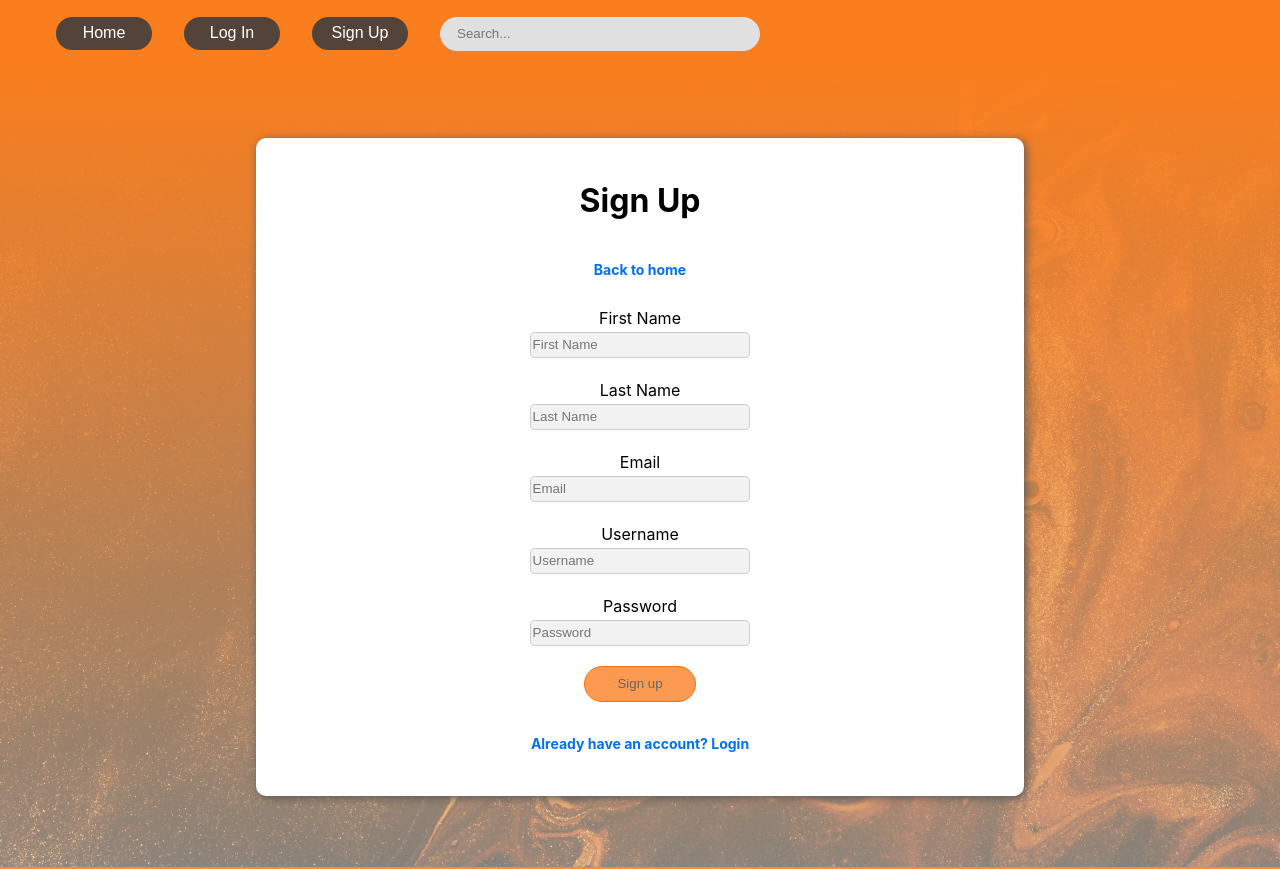
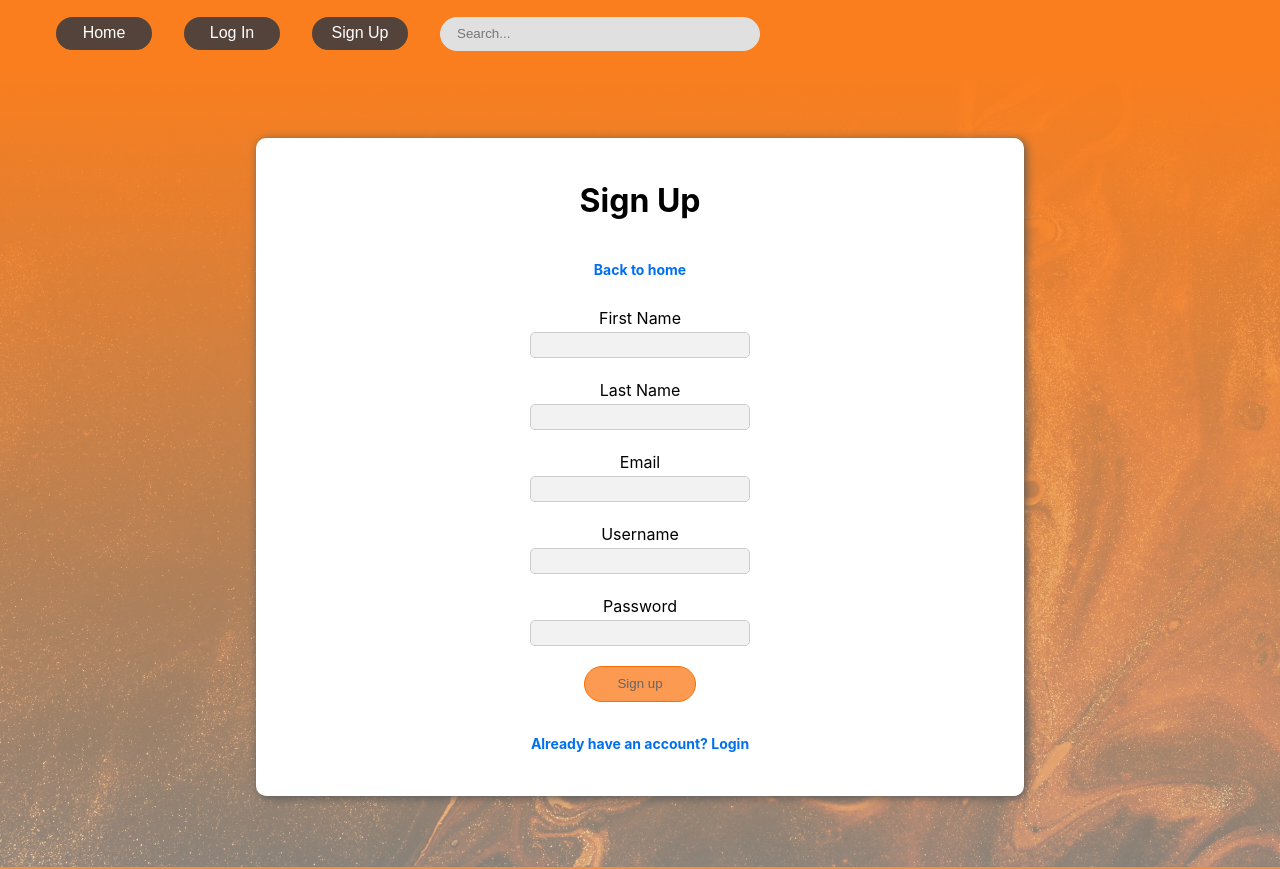
Before and after one commit to Antonia000/Nextapp, a Next.js app: page /signup in a window 1280 px wide. Shown: the top 869 px of the page. Built offline with nearby package versions, Linux system fonts and the light colour scheme.

Commit message:
Update app.

```diff
--- /dev/null
+++ b/components/Loader.js
@@ -0,0 +1,18 @@
+import Layout from '../components/Layout'
+import styles from '../styles/Layout.module.css'
+import Image from 'next/image'
+
+export default function Loader() {
+    return (
+        <Layout>
+            <div className={styles.card}>
+                <Image width={200} height={200} src={`https://res.cloudinary.com/dsjzunvn6/image/upload/v1632984977/Wedges-3s-200px_eb3o1u.gif`} alt="photo" />
+                <h5>Loading...</h5>
+            </div>
+
+        </Layout>
+
+
+
+    );
+}
--- a/pages/_app.js
+++ b/pages/_app.js
@@ -4,12 +4,24 @@ import { config } from "@fortawesome/fontawesome-svg-core";
 config.autoAddCss = false; // Tell Font Awesome to skip adding the CSS automatically
 import Router from 'next/router'
 import { parseCookies } from 'nookies'
-
+import { useState } from 'react';
+import Loader from '../components/Loader'
 
 function MyApp({ Component, pageProps }) {
+    const [loading, setLoading] = useState('');
+    Router.events.on("routeChangeStart", (url) => {
+        console.log("Route is changing...")
+        setLoading(true);
 
+    })
+    Router.events.on("routeChangeComplete", (url) => {
+        console.log("Route is changed.")
+        setLoading(false);
+
+    })
     return (
         <>
+            {loading && <Loader />}
             <Component {...pageProps} />
         </>
     )
--- a/pages/index.js
+++ b/pages/index.js
@@ -8,7 +8,7 @@ export default function Home() {
     return (
         <Layout>
             <Head>
-                <title>Login</title>
+                <title>Home</title>
                 <meta name="description" content="Generated by create next app" />
                 <link rel="icon" href="/favicon.ico" />
             </Head>
--- a/pages/login.js
+++ b/pages/login.js
@@ -64,11 +64,11 @@ export default function Login() {
     return (
         <>
             <Head>
-                <title>Login</title>
+                <title>Log In</title>
             </Head>
             <Layout>
                 <div className={styles.card}>
-                    <h1>Login</h1>
+                    <h1>Log In</h1>
                     <h2>
                         <Link href="/" passHref>
                             <Link passHref>Back to home</Link>
--- a/pages/signup.js
+++ b/pages/signup.js
@@ -61,15 +61,15 @@ export default function Register() {
                         </Link>
                     </h2>
                     <label htmlFor="first-name">First Name</label>
-                    <input id="first-name" onChange={e => setfirstName(e.target.value)} value={firstName} placeholder="First Name"></input>
+                    <input id="first-name" onChange={e => setfirstName(e.target.value)} value={firstName} ></input>
                     <label htmlFor="last-name">Last Name</label>
-                    <input id="last-name" onChange={e => setlastName(e.target.value)} value={lastName} placeholder="Last Name"></input>
+                    <input id="last-name" onChange={e => setlastName(e.target.value)} value={lastName}></input>
                     <label htmlFor="email">Email</label>
-                    <input id="email" onChange={e => setEmail(e.target.value)} value={email} placeholder="Email"></input>
+                    <input id="email" onChange={e => setEmail(e.target.value)} value={email} ></input>
                     <label htmlFor="username">Username</label>
-                    <input id="username" onChange={e => setUsername(e.target.value)} value={username} placeholder="Username"></input>
+                    <input id="username" onChange={e => setUsername(e.target.value)} value={username} ></input>
                     <label htmlFor="password">Password</label>
-                    <input id="password" type="password" onChange={e => setPassword(e.target.value)} value={password} placeholder="Password"></input>
+                    <input id="password" type="password" onChange={e => setPassword(e.target.value)} value={password} ></input>
                     <button type="button" onClick={() => handleRegister()}>Sign up</button>
                     <h2>
                         <Link href="/login" passHref>
--- a/styles/Layout.module.css
+++ b/styles/Layout.module.css
@@ -266,6 +266,19 @@
         }
 
 
+.loading {
+    background-image: linear-gradient(rgb(255, 255, 255), rgba(255, 255, 255,.5));
+    width: 100%;
+    height: 100%;
+}
+
+.loader {
+    margin: 5rem;
+}
+
+.card h5 {
+    color: rgb(255, 117, 26);
+}
 
 @media only screen and (max-width: 1400px) {
     .signup .side {
```
